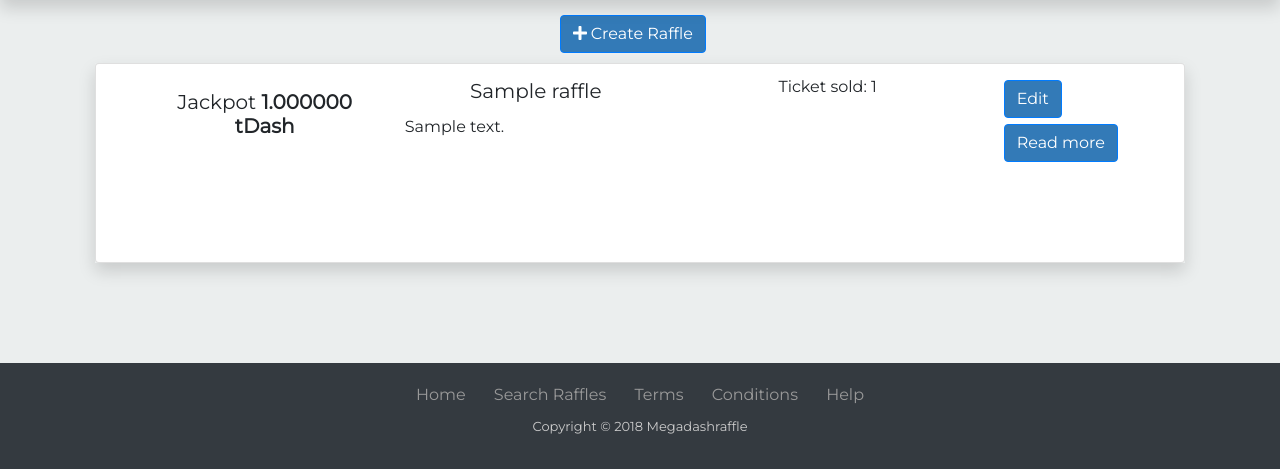
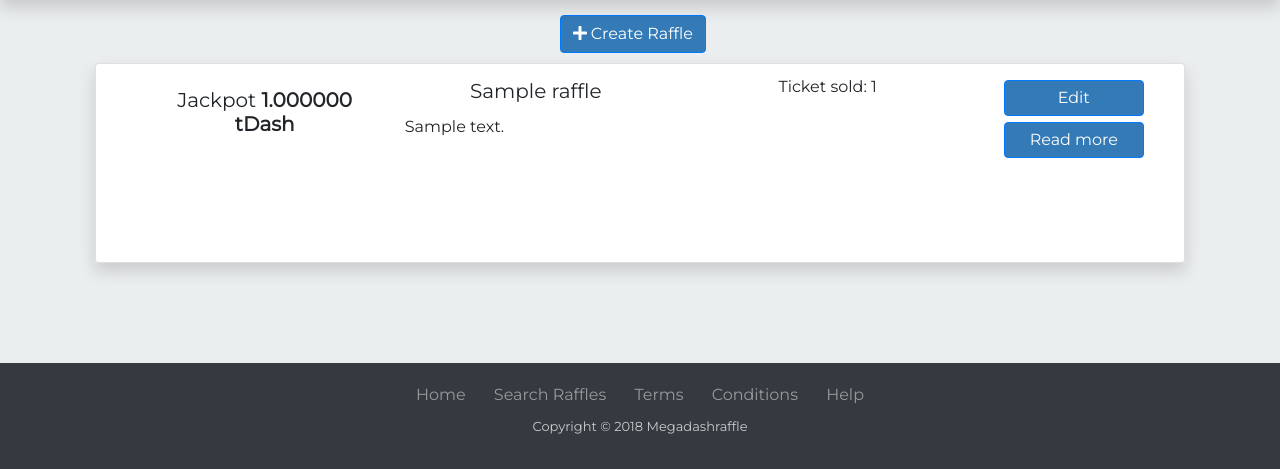
Before and after one commit to adgalad/MDR, a Django app: page /myRaffles/ in a window 1280 px wide. Shown: the part 136-605 px from the top of the page. Run offline with Django 3.2, Linux system fonts and the light colour scheme; a user stored in the database is signed in; tables that the repository leaves empty hold one stand-in row (values such as "Sample post"); some libraries are stand-ins or nearby versions.

Commit message:
Cambios de fron

```diff
--- a/templates/profile.html
+++ b/templates/profile.html
@@ -42,11 +42,11 @@
                 <div class="row">
                     <div class="col-sm-4"></div>
                     <div class="col-sm-2" style="margin-top:20px;"><a class="btn btn-primary" style="text-decoration:none" href="#"
-                           onclick="return abrir_modal('/addWalletAddress/?modal=1')">{% if request.user.wallet_address%} Change {% else %} Add {% endif %} Wallet&nbsp;&nbsp;
+                           onclick="return abrir_modal('{% url 'addWalletAddress' %}?modal=1')">{% if request.user.wallet_address%} Change {% else %} Add {% endif %} Wallet&nbsp;&nbsp;
                           <i class="fa fa-wallet"></i></a></div>
                     <div class="col-sm-2" style="margin-top:20px;">
                     <a class="btn btn-primary" style="text-decoration:none" href="#"
-                           onclick="return abrir_modal('/editProfile/?modal=1')">Edit Profile&nbsp;&nbsp;
+                           onclick="return abrir_modal('{% url 'editProfile' %}?modal=1')">Edit Profile&nbsp;&nbsp;
                           <i class="fa fa-user-edit"></i>
                         </a>
                     </div>
--- a/templates/raffles.html
+++ b/templates/raffles.html
@@ -71,7 +71,7 @@
             <div class="offset-xl-0 col-xl-1 offset-lg- col-lg-8 offset-md-5 col-md-7 col-sm-12 col-12">
               <div class="row  align-items-center h-100" style="width: 100%">
                 <div class="col-md-12 col-sm-12 col-xs-12">
-                  <a class="btn btn-primary" style="margin-top: 1%" href="{% url 'raffleDetails' raffle.pk %}">Read more.</a>
+                  <a class="btn btn-primary" style="margin-top: 1%;padding:6px 30px 6px 30px;" href="{% url 'raffleDetails' raffle.pk %}">Read more</a>
                   {% if not raffle.finished %}
                     <button class="btn btn-success btn-raffle shadow" style="margin-top: 5px"
                                onclick="return abrir_modal('{% url "buyTicket" raffle.pk %}')">
--- a/templates/rafflesUser.html
+++ b/templates/rafflesUser.html
@@ -68,12 +68,12 @@
                   </div>
                 {% endif %}
                 <div class="col-md-12 col-sm-12 col-xs-12" style="margin-top:5px;margin-bottom:5px;">
-                    <a class="btn btn-primary" href="{% url 'editRaffle' raffle.id %}">
+                    <a class="btn btn-primary" href="{% url 'editRaffle' raffle.id %}" style="padding:5px 53px 5px 53px;">
                       Edit
                     </a>
                 </div>
                 <div class="col-md-12 col-sm-12 col-xs-12">
-                  <a class="btn btn-primary" style="margin-top: 1%" href="{% url 'raffleDetails' raffle.pk %}">Read more</a>
+                  <a class="btn btn-primary" style="margin-top: 1%;padding:5px 25px 5px 25px;" href="{% url 'raffleDetails' raffle.pk %}">Read more</a>
                 </div>
               </div>
             </div>
```
